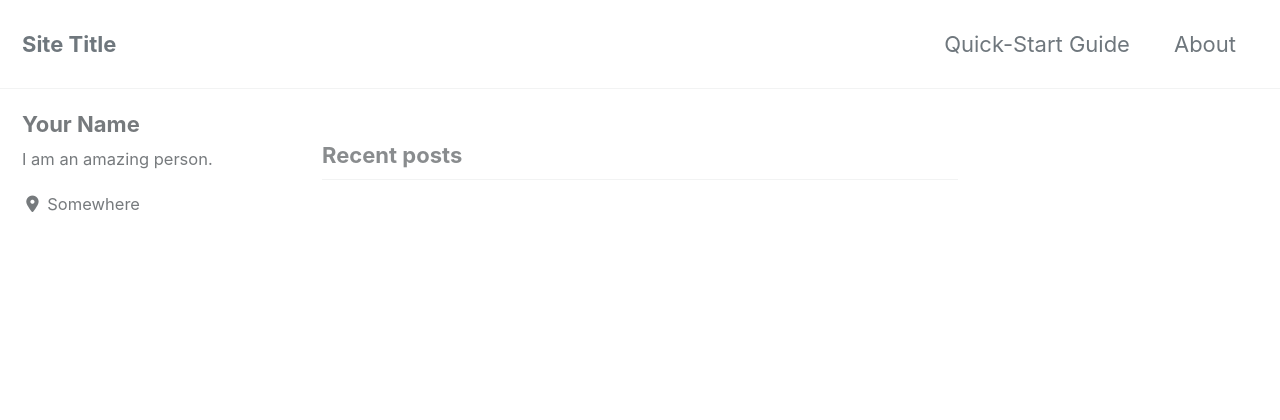
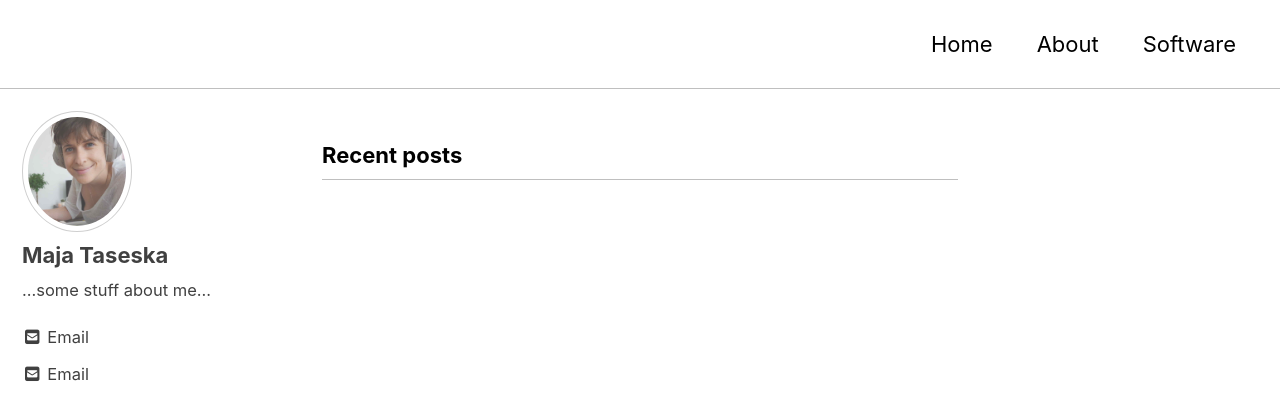
Before and after one commit to maj4e/maj4e.github.io, a Jekyll site: the page built from index.html, in a window 1280 px wide and 900 px high. Shown: the top 420 px of the window. Built offline with Jekyll 4.4.1, drawn with Linux system fonts in a browser that asks for light colours; cached includes are drawn as plain includes; nearby versions of some CDN libraries; the list of posts is cut into pages by our own code; some of the changed text lies outside the part shown.

Commit message:
first OK layout

```diff
--- a/_config.yml
+++ b/_config.yml
@@ -1,9 +1,5 @@
-# Welcome to Jekyll!
-#
 # This config file is meant for settings that affect your entire site, values
 # which you are expected to set up once and rarely need to edit after that.
-# For technical reasons, this file is *NOT* reloaded automatically when you use
-# `jekyll serve`. If you change this file, please restart the server process.
 
 # Theme Settings
 #
@@ -11,16 +7,32 @@
 # https://mmistakes.github.io/minimal-mistakes/docs/quick-start-guide/#installing-the-theme
 
 # theme                  : "minimal-mistakes-jekyll"
-# remote_theme           : "mmistakes/minimal-mistakes"
-minimal_mistakes_skin    : "default" # "air", "aqua", "contrast", "dark", "dirt", "neon", "mint", "plum", "sunrise"
+remote_theme             : "mmistakes/minimal-mistakes"
+minimal_mistakes_skin    : "contrast" # "air", "aqua", "contrast", "dark", "dirt", "neon", "mint", "plum", "sunrise"
+
+
+# Defaults
+defaults:
+  # _posts
+  - scope:
+      path: ""
+      type: posts
+    values:
+      layout: single
+      author_profile: true
+      read_time: false
+      comments: # true
+      share: true
+      related: true
+
 
 # Site Settings
 locale                   : "en-US"
-title                    : "Site Title"
+title                    : " "
 title_separator          : "-"
-name                     : "Your Name"
-description              : "An amazing website."
-url                      : # the base hostname & protocol for your site e.g. "https://mmistakes.github.io"
+name                     : "Maja Taseska"
+description              : "hm..."
+url                      : #"https://maj4e.github.io"
 baseurl                  : # the subpath of your site, e.g. "/blog"
 repository               : # GitHub username/repo-name e.g. "mmistakes/minimal-mistakes"
 teaser                   : # path of fallback teaser image, e.g. "/assets/images/500x300.png"
@@ -96,6 +108,9 @@ social:
   name                   : # If the user or organization name differs from the site's name
   links: # An array of links to social media profiles
 
+
+
+
 # Analytics
 analytics:
   provider               : false # false (default), "google", "google-universal", "custom"
@@ -106,15 +121,15 @@ analytics:
 
 # Site Author
 author:
-  name             : "Your Name"
-  avatar           : # path of avatar image, e.g. "/assets/images/bio-photo.jpg"
-  bio              : "I am an amazing person."
-  location         : "Somewhere"
-  email            :
+  name             : "Maja Taseska"
+  avatar           : "/assets/images/avatar.jpg"
+  bio              : "...some stuff about me..."
+  location         :
+  email            : "taseska.maja@gmail.com"
   links:
     - label: "Email"
       icon: "fas fa-fw fa-envelope-square"
-      # url: mailto:your.name@email.com
+      url: "taseska.maja@gmail.com"
     - label: "Website"
       icon: "fas fa-fw fa-link"
       # url: "https://your-website.com"
@@ -278,18 +293,3 @@ compress_html:
   clippings: all
   ignore:
     envs: development
-
-
-# Defaults
-defaults:
-  # _posts
-  - scope:
-      path: ""
-      type: posts
-    values:
-      layout: single
-      author_profile: true
-      read_time: true
-      comments: # true
-      share: true
-      related: true
--- a/_data/navigation.yml
+++ b/_data/navigation.yml
@@ -1,11 +1,12 @@
 # main links
 main:
-  - title: "Quick-Start Guide"
-    url: https://mmistakes.github.io/minimal-mistakes/docs/quick-start-guide/
+  - title: "Home"
+    url: /
+  #  url: https://mmistakes.github.io/minimal-mistakes/docs/quick-start-guide/
   - title: "About"
     url: /about/
-  # - title: "Sample Posts"
-  #   url: /year-archive/
+  - title: "Software"
+    url: /software/
   # - title: "Sample Collections"
   #   url: /collection-archive/
   # - title: "Sitemap"
```
Also changed, not shown: _pages/about.md (+2 -1 lines), _pages/software.md (added, +6 -0 lines), assets/images/avatar.jpg (added).
